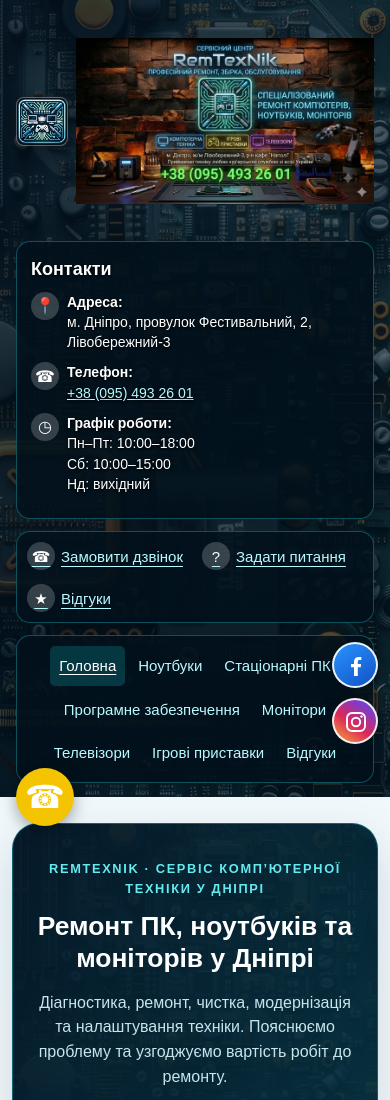
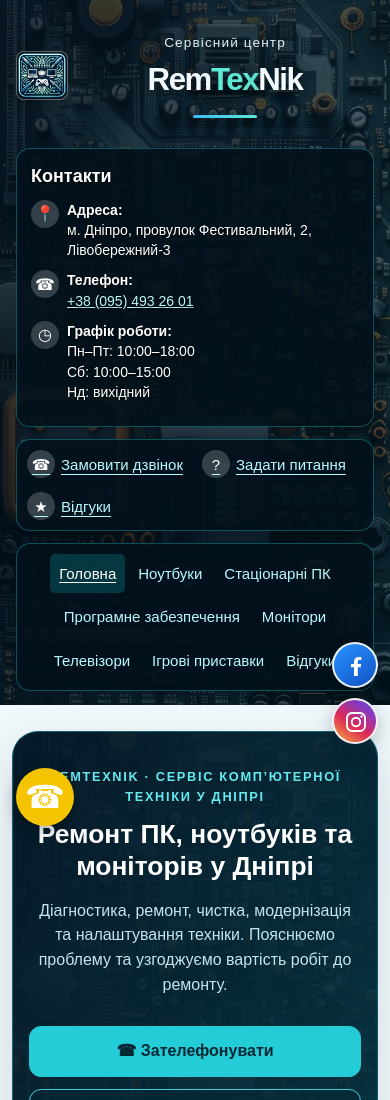
Before and after one commit to Nik8722/Remtexnik-site, a website: page index.html in a window 390 px wide. Shown: the top 1100 px of the page. Drawn offline with Linux system fonts and the light colour scheme; no server answers.

Commit message:
Replace homepage banner image with responsive RemTexNik title

```diff
--- a/index.html
+++ b/index.html
@@ -35,8 +35,9 @@
             <a class="site-logo-link" href="index.html" aria-label="RemTexNik — на головну">
                 <img src="images/remtexnik-оптимізований.png" alt="Логотип RemTexNik" decoding="async">
             </a>
-            <div class="top-banner">
-                <img src="images/заголовок.jpg" alt="RemTexNik — сервісний центр" fetchpriority="high" decoding="async">
+            <div class="brand-title">
+                <span class="brand-title-caption">Сервісний центр</span>
+                <span class="brand-title-name">Rem<span class="brand-title-accent">Tex</span>Nik</span>
             </div>
         </div>
 
--- a/style.css
+++ b/style.css
@@ -455,23 +455,43 @@
     height: auto;
 }
 
-.top-banner {
-    position: relative;
+.brand-title {
     flex: 1 1 auto;
     min-width: 0;
-    height: clamp(220px, 28vw, 340px);
-    display: flex;
-    align-items: center;
-    justify-content: center;
-}
-/* ИЗОБРАЖЕНИЕ БАННЕРА: размер и способ вписывания в блок */
-.top-banner img {
-    width: 100%;
-    height: 100%;
-    object-fit: contain;
-    object-position: center;
+    padding: 28px 0;
+    text-align: center;
+}
+.brand-title-caption {
     display: block;
-}
+    margin-bottom: 10px;
+    color: #e0edf3;
+    font-size: clamp(15px, 1.6vw, 23px);
+    font-weight: 500;
+    letter-spacing: .12em;
+}
+.brand-title-name {
+    display: block;
+    color: #f4fbff;
+    font-size: clamp(30px, 4.4vw, 68px);
+    font-weight: 800;
+    line-height: 1.1;
+    letter-spacing: -.045em;
+    white-space: nowrap;
+    text-shadow: 0 4px 20px rgba(0, 0, 0, .3);
+}
+.brand-title-accent {
+    color: #5eead4;
+}
+.brand-title::after {
+    content: "";
+    display: block;
+    width: 64px;
+    height: 3px;
+    margin: 18px auto 0;
+    border-radius: 3px;
+    background: linear-gradient(90deg, #38bdf8, #5eead4);
+}
+
 
 @media (max-width: 1000px) {
     .site-header {
@@ -493,9 +513,15 @@
         padding: 14px 16px;
     }
 
-    .top-banner {
-        grid-row: 1;
-        height: clamp(150px, 55vw, 240px);
+    .brand-title {
+        padding: 18px 0;
+    }
+    .brand-title-caption {
+        font-size: clamp(12px, 3.5vw, 18px);
+        letter-spacing: .08em;
+    }
+    .brand-title-name {
+        font-size: clamp(28px, 8vw, 48px);
     }
 
     .header-branding {
```
